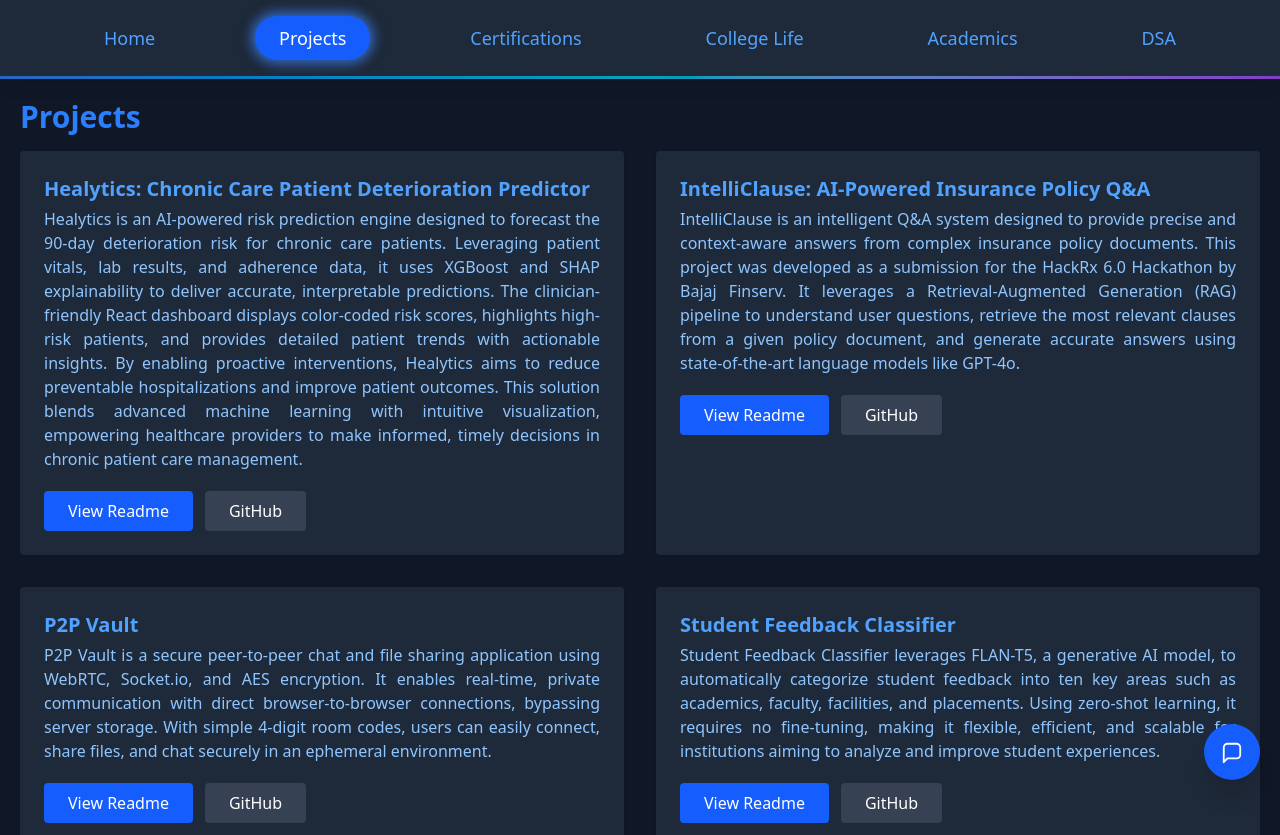
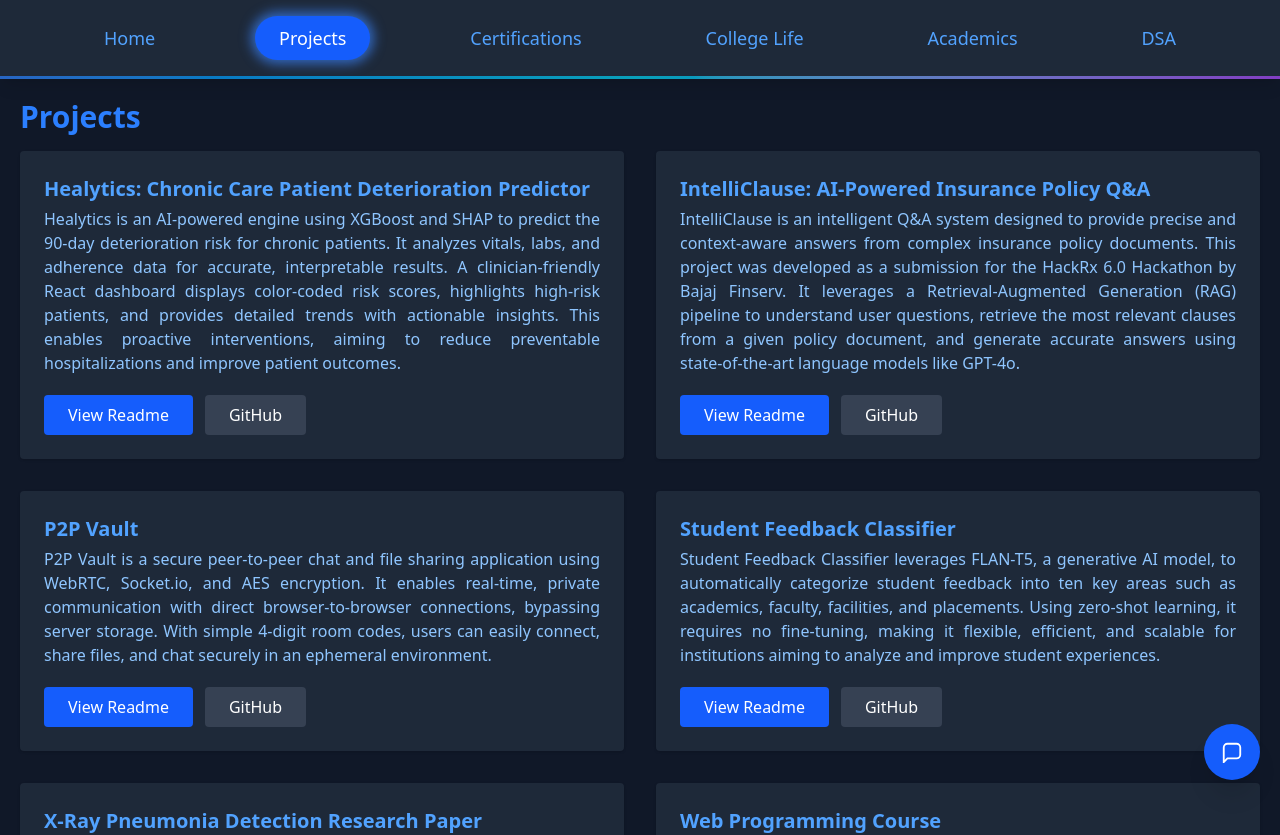
Before and after one commit to SushenGrover/Portfolio-Website, a React (Vite) app in the folder frontend/: page /projects in a window 1280 px wide. Shown: the top 835 px of the page. Built offline with nearby package versions, Linux system fonts and the light colour scheme.

Commit message:
added Healytics project

```diff
--- a/frontend/src/assets/ProjectsData.js
+++ b/frontend/src/assets/ProjectsData.js
@@ -4,7 +4,7 @@ export const projects = [
     name: "Healytics: Chronic Care Patient Deterioration Predictor",
     oneliner: "",
     description:
-      "Healytics is an AI-powered risk prediction engine designed to forecast the 90-day deterioration risk for chronic care patients. Leveraging patient vitals, lab results, and adherence data, it uses XGBoost and SHAP explainability to deliver accurate, interpretable predictions. The clinician-friendly React dashboard displays color-coded risk scores, highlights high-risk patients, and provides detailed patient trends with actionable insights. By enabling proactive interventions, Healytics aims to reduce preventable hospitalizations and improve patient outcomes. This solution blends advanced machine learning with intuitive visualization, empowering healthcare providers to make informed, timely decisions in chronic patient care management.",
+      "Healytics is an AI-powered engine using XGBoost and SHAP to predict the 90-day deterioration risk for chronic patients. It analyzes vitals, labs, and adherence data for accurate, interpretable results. A clinician-friendly React dashboard displays color-coded risk scores, highlights high-risk patients, and provides detailed trends with actionable insights. This enables proactive interventions, aiming to reduce preventable hospitalizations and improve patient outcomes.",
     githubRepo: "SushenGrover/hackwell2",
     githubUrl: "https://github.com/SushenGrover/hackwell2",
     deployment: null,
```
